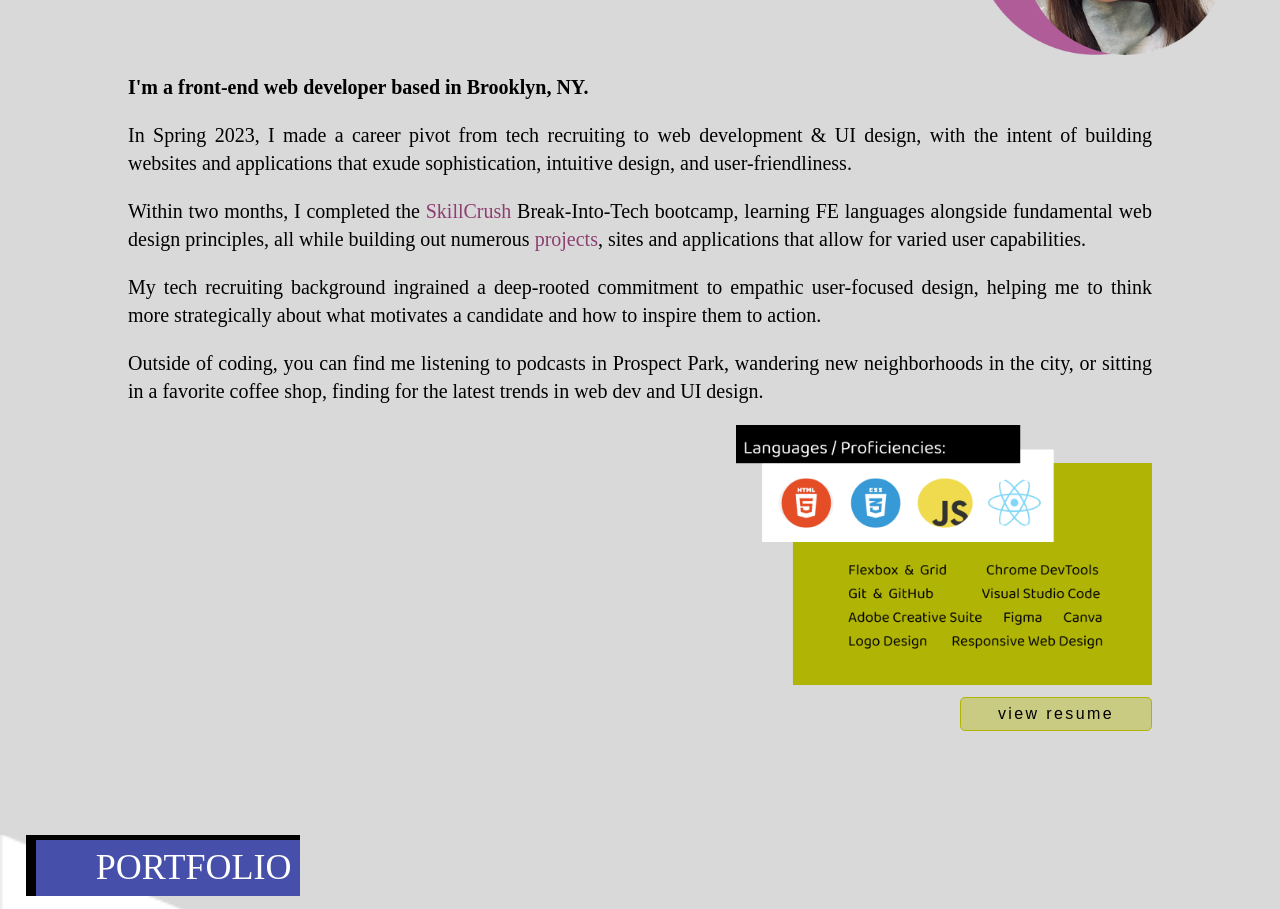
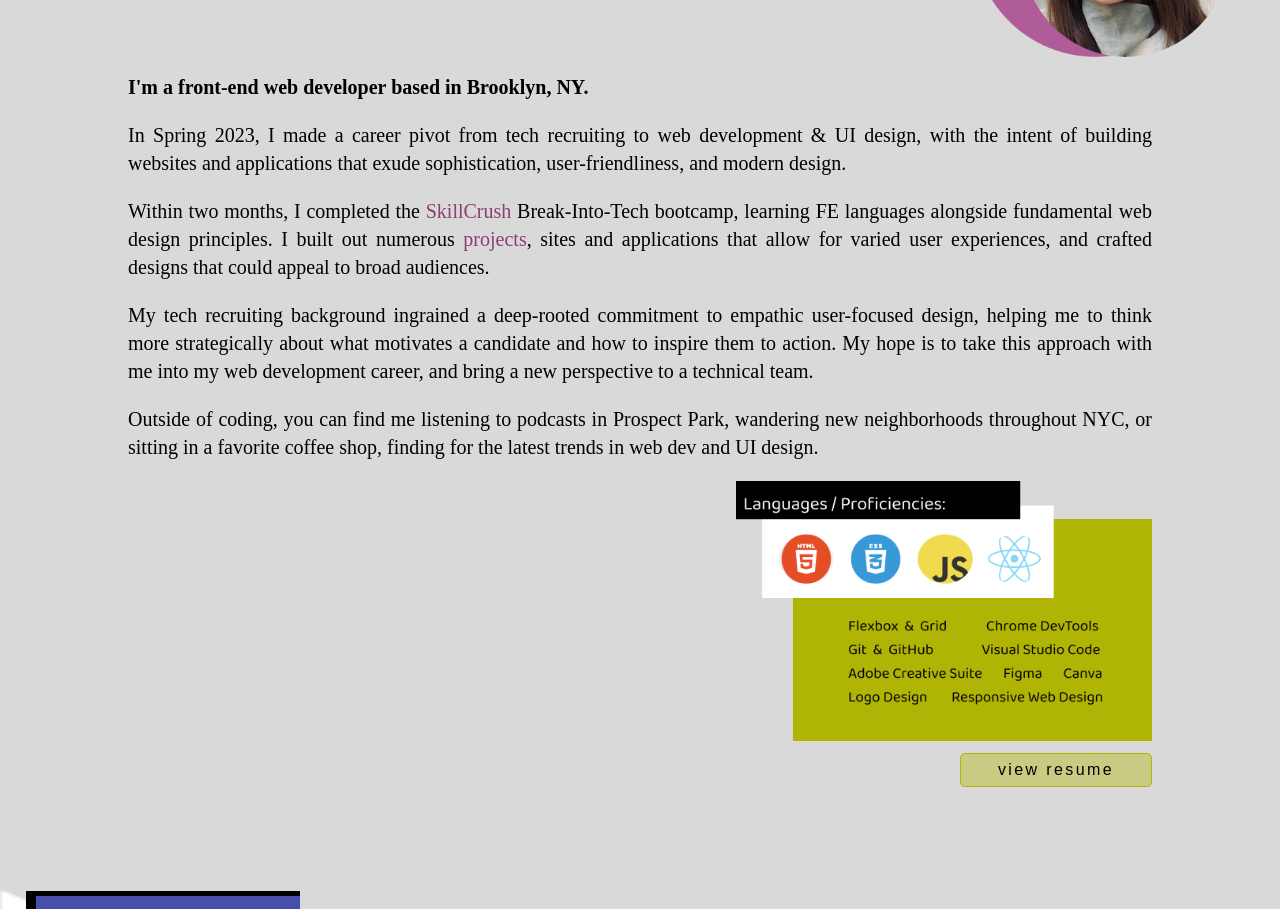
Before and after one commit to cgoing2215/cgoing-portfolio, a React (Create React App) app: page / in a window 1280 px wide. Shown: the part 1020-1929 px from the top of the page. Built offline with nearby package versions, Linux system fonts and the light colour scheme; a web font is replaced by a local one.

Commit message:
Updated language for about section

```diff
--- a/src/components/About/About.js
+++ b/src/components/About/About.js
@@ -12,20 +12,21 @@ function About() {
         </p>
         <p>
           In Spring 2023, I made a career pivot from tech recruiting to web development & UI design, with
-          the intent of building websites and applications that exude sophistication, intuitive design, and
-          user-friendliness.
+          the intent of building websites and applications that exude sophistication, user-friendliness, and
+          modern design.
         </p>
         <p>
           Within two months, I completed the <a href="https://skillcrush.com/">SkillCrush</a> Break-Into-Tech bootcamp,
-          learning FE languages alongside fundamental web design principles, all while building out numerous <a href="#portfolio-section-container">projects</a>, sites and
-          applications that allow for varied user capabilities.
+          learning FE languages alongside fundamental web design principles. I built out numerous <a href="#portfolio-section-container">projects</a>, sites and
+          applications that allow for varied user experiences, and crafted designs that could appeal to broad audiences.
         </p>
         <p>
           My tech recruiting background ingrained a deep-rooted commitment to empathic user-focused design, helping me to
-          think more strategically about what motivates a candidate and how to inspire them to action.
+          think more strategically about what motivates a candidate and how to inspire them to action. My hope is to take
+          this approach with me into my web development career, and bring a new perspective to a technical team.
         </p>
         <p>
-          Outside of coding, you can find me listening to podcasts in Prospect Park, wandering new neighborhoods in the city,
+          Outside of coding, you can find me listening to podcasts in Prospect Park, wandering new neighborhoods throughout NYC,
           or sitting in a favorite coffee shop, finding for the latest trends in web dev and UI design.
         </p>
         <div id="lang-proficiencies">
```
